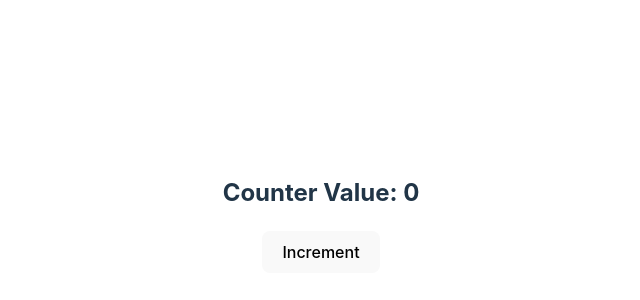
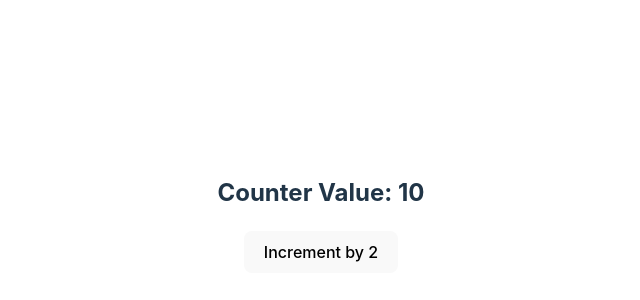
Before and after one commit to ktatoglan/develhope-fstr2-react, a React (Vite) app in the folder develhope-react/: page / in a window 1280 px wide. Shown: the part 186-486 px from the top of the page, without its empty margins (319-959 px from the left). Built offline with nearby package versions, Linux system fonts and the light colour scheme.

Commit message:
31-State

```diff
--- a/develhope-react/src/App.jsx
+++ b/develhope-react/src/App.jsx
@@ -5,7 +5,7 @@ function App() {
 
 
   return (
-    <Counter/>
+    <Counter initialValue={10} incrementAmount={2} />
   );
 }
 
--- a/develhope-react/src/Counter.jsx
+++ b/develhope-react/src/Counter.jsx
@@ -1,16 +1,15 @@
 import React, { useState } from "react";
 
-function Counter() {
-  const [counter, setCounter] = useState(0);
-
+function Counter({ initialValue, incrementAmount }) {
+  const [counter, setCounter] = useState(initialValue);
   const incrementCounter = () => {
-    setCounter(counter + 1);
+    setCounter(counter + incrementAmount);
   };
 
   return (
     <div>
       <h2>Counter Value: {counter}</h2>
-      <button onClick={incrementCounter}>Increment</button>
+      <button onClick={incrementCounter}>Increment by {incrementAmount}</button>
     </div>
   );
 }
```
